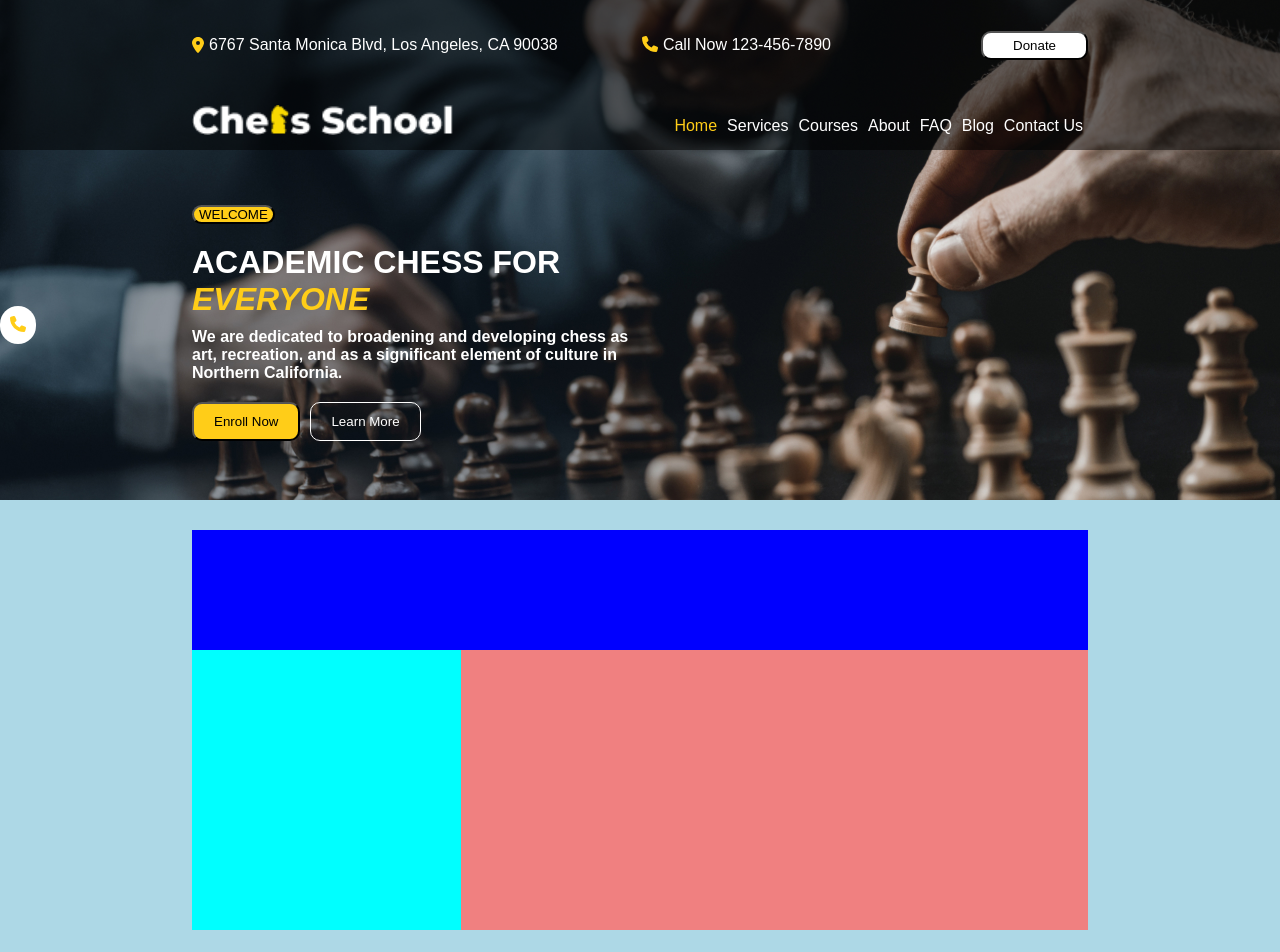
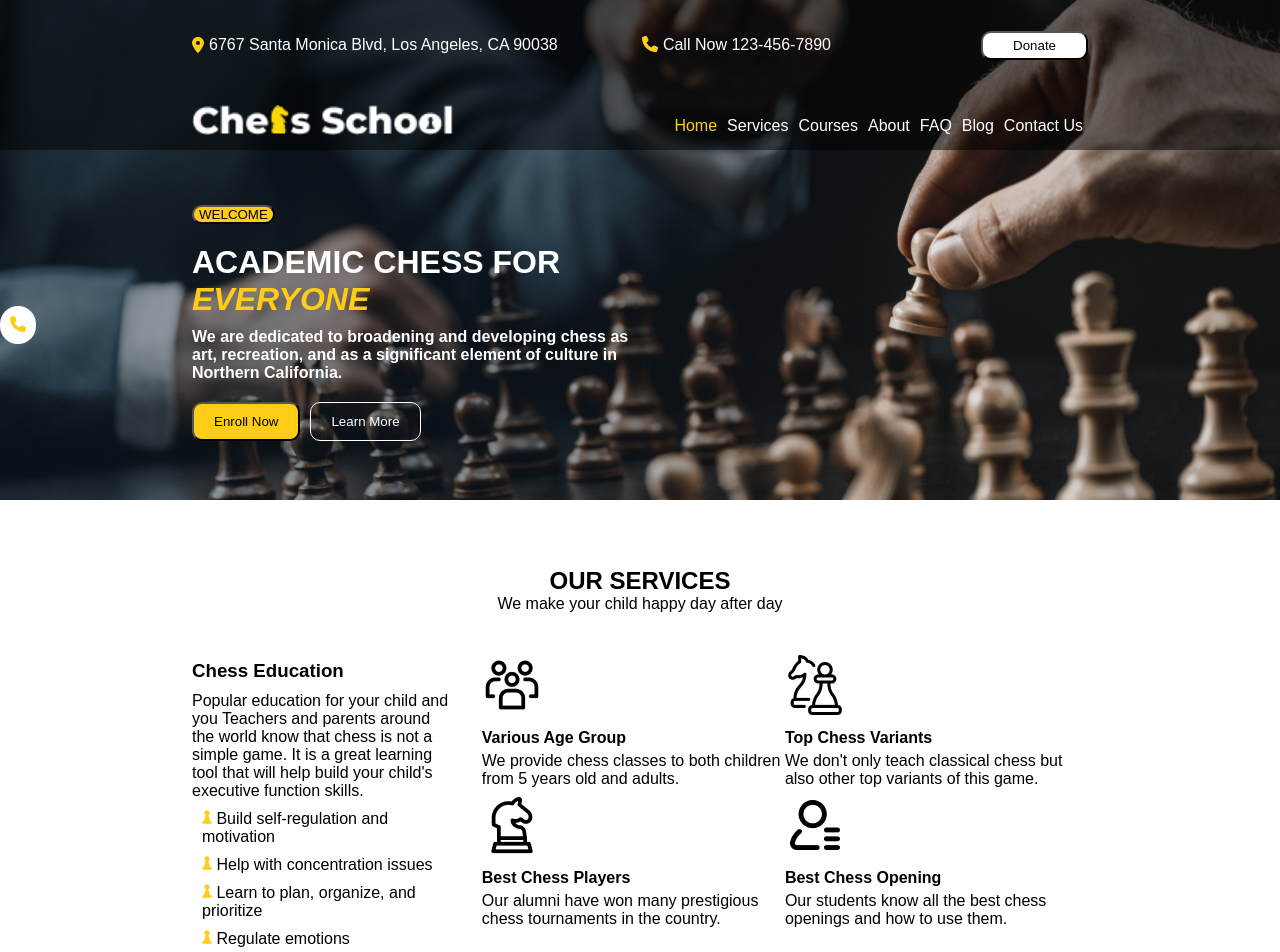
Before and after one commit to Gabr19/proj-html-vuejs, a Vue app: page / in a window 1280 px wide. Shown: the top 952 px of the page. Built offline with nearby package versions, Linux system fonts and the light colour scheme.

Commit message:
our service section

```diff
--- a/src/components/AppMain.vue
+++ b/src/components/AppMain.vue
@@ -11,15 +11,64 @@ export default {
 <div class="container-our-services">
     <div class="top-our-services">
       <div class="container-center">
+        <div>
+          <h2>OUR SERVICES</h2>
+          <p>We make your child happy day after day</p>
+        </div>
 
       </div>
     </div>
     <div class="bottom-our-services">
       <div class="container-center">
         <div class="left">
-
+          <h3>Chess Education</h3>
+          Popular education for your child and you
+          Teachers and parents around the world know that chess is not a simple game. It is a great learning tool that will help build your child's executive function skills.
+          <div id="OS-left-list">
+            <div>
+              <img src="../images/mt-2236-home-icon-bullet.png" alt="">
+              Build self-regulation and motivation
+            </div>
+            <div>
+              <img src="../images/mt-2236-home-icon-bullet.png" alt="">
+              Help with concentration issues
+            </div>
+            <div>
+              <img src="../images/mt-2236-home-icon-bullet.png" alt="">
+              Learn to plan, organize, and prioritize
+            </div>
+            <div>
+              <img src="../images/mt-2236-home-icon-bullet.png" alt="">
+              Regulate emotions
+            </div>
+            <div>
+              <img src="../images/mt-2236-home-icon-bullet.png" alt="">
+              Learn to pay attention to detail
+            </div>
+          </div>
+          <button class="button-yellow">Learn More</button>
         </div>
         <div class="right">
+          <div>
+            <img src="../images/mt-2236-home-icon1.png" alt="">
+            <h4>Various Age Group</h4>
+            We provide chess classes to both children from 5 years old and adults.
+          </div>
+          <div>
+            <img src="../images/mt-2236-home-icon2.png" alt="">
+            <h4>Top Chess Variants</h4>
+            We don't only teach classical chess but also other top variants of this game.
+          </div>
+          <div>
+            <img src="../images/mt-2236-home-icon3.png" alt="">
+            <h4>Best Chess Players</h4>
+            Our alumni have won many prestigious chess tournaments in the country.
+          </div>
+          <div>
+            <img src="../images/mt-2236-home-icon4.png" alt="">
+            <h4>Best Chess Opening</h4>
+            Our students know all the best chess openings and how to use them.
+          </div>
 
         </div>
 
--- a/src/components/styles/main.scss
+++ b/src/components/styles/main.scss
@@ -3,12 +3,16 @@
 .container-our-services{
     width: 100vw;
     height: 500px;
-    background-color: lightblue;
   }
 
 .container-center{
   width: 70%;
   height: 80%;
+  div{
+    h2{
+      text-align: center;
+    }
+  }
 
 }
 
@@ -20,8 +24,9 @@
   align-items: flex-end;
 
     .container-center{
-      text-align: center;
-      background-color: blue;
+      display: flex;
+      justify-content: center;
+      align-items: center;
 
     }
 
@@ -37,17 +42,34 @@
     .container-center{
       display: flex;
       justify-content: space-between;
-      background-color: blue;
+
 
       .left{
-        height: 100%;
+        min-height: 100%;
         width: 30%;
-        background-color: aqua;
+        margin-right: 30px;
+        h3{
+          margin: 10px 0;
+        }
+        #OS-left-list{
+          margin: 10px 10px;
+          div{
+            margin: 10px 0;
+          }
+        }
       }
       .right{
         height: 100%;
         width: 70%;
-        background-color: lightcoral;
+        display: flex;
+        flex-wrap: wrap;
+          div{
+            height: 50%;
+            width: 50%;
+            *{
+              margin: 5px 0;
+            }
+          }
       }
     }
 }
```
